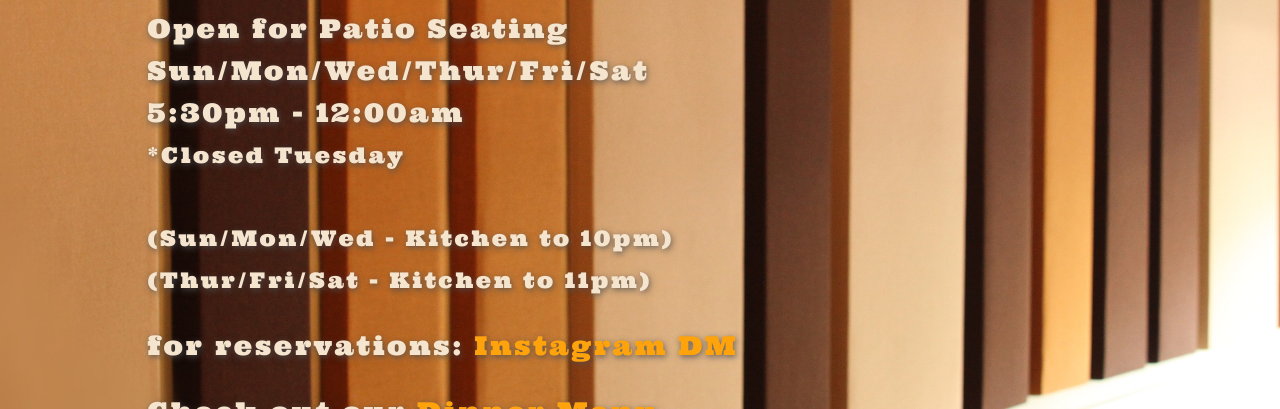
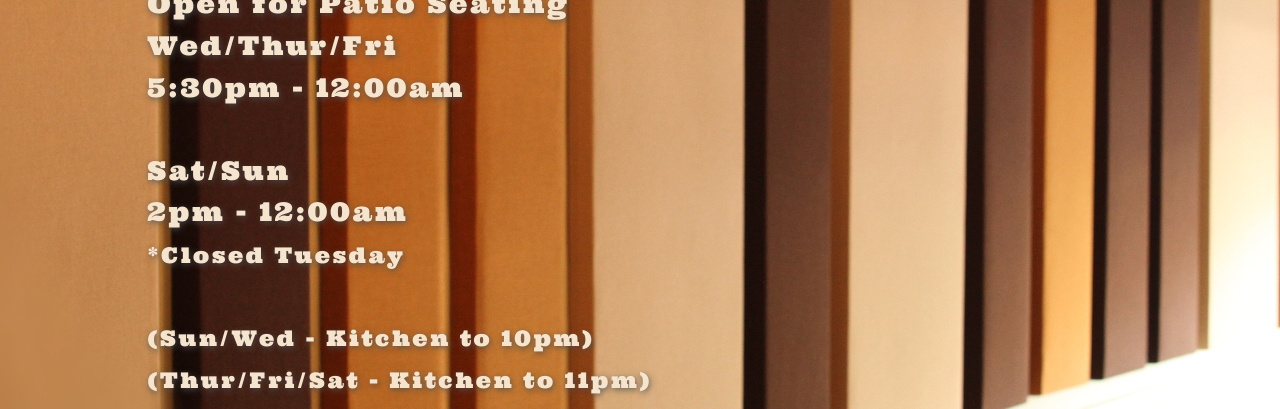
Before and after one commit to littlejerryTO/little-jerry-landing, a website: page index.html in a window 1280 px wide. Shown: the part 301-710 px from the top of the page. Drawn offline with nearby package versions, Linux system fonts and the light colour scheme.

Commit message:
update hours

```diff
--- a/index.html
+++ b/index.html
@@ -139,11 +139,11 @@
         <!-- <span class="heading-primary--sub">Summer 2019</span> -->
         <span class="heading-primary--sub">418 College St<br />Toronto</span>
         <span class="heading-primary--sub heading-primary--sub2"
-          >Open for Patio Seating<br />Sun/Mon/Wed/<br
-            v-if="isMobile" />Thur/Fri/Sat <br />5:30pm - 12:00am<br /><small
-            >*Closed Tuesday</small
-          ><small><br /><br />(Sun/Mon/Wed - Kitchen to 10pm)</small
-          ><br /><small>(Thur/Fri/Sat - Kitchen to 11pm)</small><br
+          >Open for Patio Seating<br />Wed/Thur/Fri <br />5:30pm - 12:00am<br /><br />Sat/Sun
+          <br />2pm - 12:00am<br /><small>*Closed Tuesday</small
+          ><small><br /><br />(Sun/Wed - Kitchen to 10pm)</small><br /><small
+            >(Thur/Fri/Sat - Kitchen to 11pm)</small
+          ><br
         /></span>
         <span class="heading-primary--sub heading-primary--sub2">
           for reservations:
```
